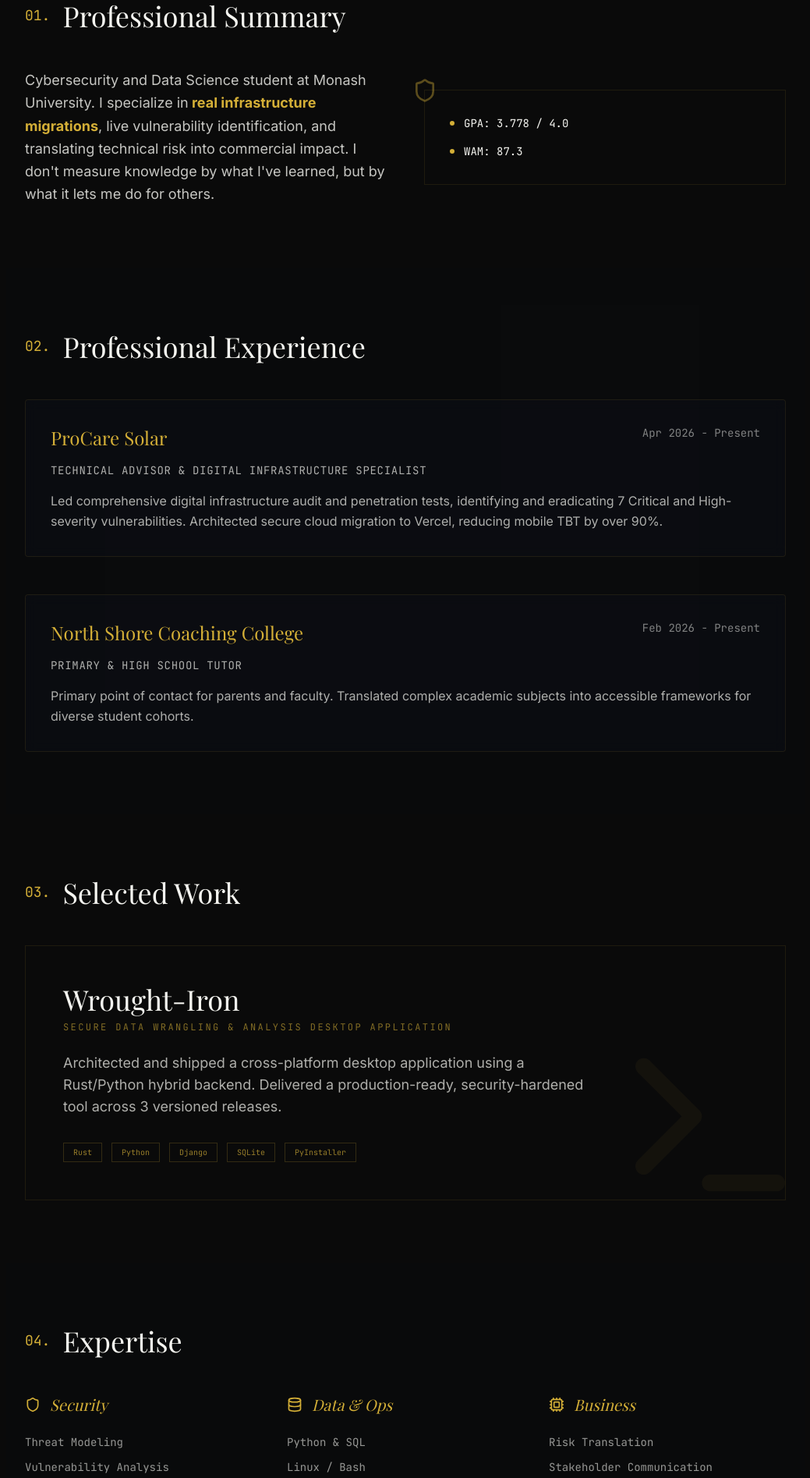
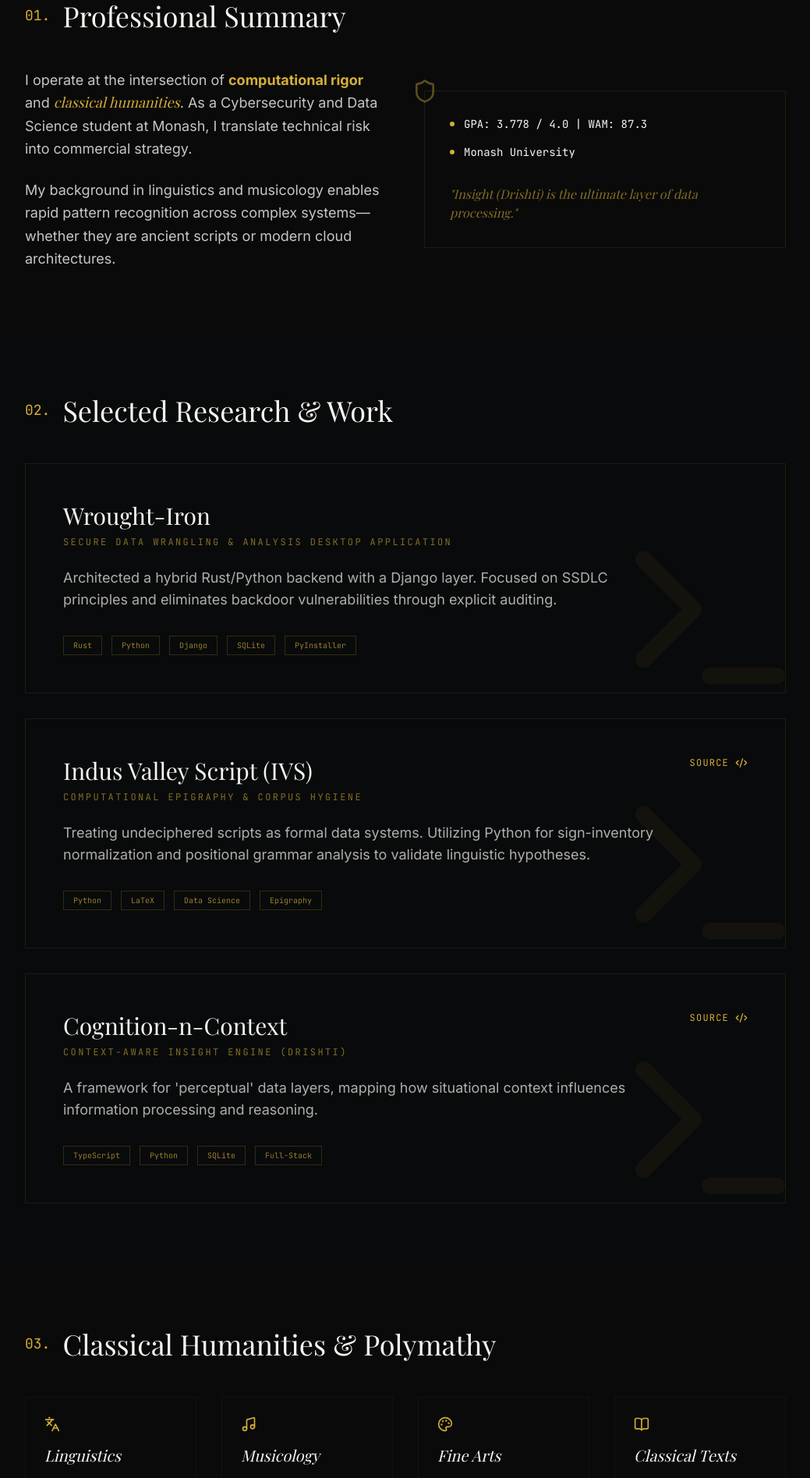
Before and after one commit to Div3-333/Div3-333.github.io, a React (Vite) app: page / in a window 1280 px wide. Shown: the part 880-2775 px from the top of the page at 78% size, without its empty margins (120-1159 px from the left). Built offline with nearby package versions, Linux system fonts and the light colour scheme; a web font is replaced by a local one.

Commit message:
Enhance: Integrate polymathic content, research projects, and updated contact info

```diff
--- a/src/App.jsx
+++ b/src/App.jsx
@@ -5,7 +5,12 @@ import {
   Shield,
   Database,
   Cpu,
-  Terminal
+  Terminal,
+  Languages,
+  Music,
+  Palette,
+  BookOpen,
+  Code2
 } from 'lucide-react';
 
 const Portfolio = () => {
@@ -36,7 +41,44 @@ const Portfolio = () => {
       title: "Wrought-Iron",
       subtitle: "Secure Data Wrangling & Analysis Desktop Application",
       tech: ["Rust", "Python", "Django", "SQLite", "PyInstaller"],
-      description: "Architected and shipped a cross-platform desktop application using a Rust/Python hybrid backend. Delivered a production-ready, security-hardened tool across 3 versioned releases."
+      description: "Architected a hybrid Rust/Python backend with a Django layer. Focused on SSDLC principles and eliminates backdoor vulnerabilities through explicit auditing."
+    },
+    {
+      title: "Indus Valley Script (IVS)",
+      subtitle: "Computational Epigraphy & Corpus Hygiene",
+      tech: ["Python", "LaTeX", "Data Science", "Epigraphy"],
+      description: "Treating undeciphered scripts as formal data systems. Utilizing Python for sign-inventory normalization and positional grammar analysis to validate linguistic hypotheses.",
+      link: "https://github.com/Div3-333/Indus-Valley-Script-IVS"
+    },
+    {
+      title: "Cognition-n-Context",
+      subtitle: "Context-Aware Insight Engine (Drishti)",
+      tech: ["TypeScript", "Python", "SQLite", "Full-Stack"],
+      description: "A framework for 'perceptual' data layers, mapping how situational context influences information processing and reasoning.",
+      link: "https://github.com/Div3-333/cognition-n-context"
+    }
+  ];
+
+  const humanitiesExpertise = [
+    {
+      icon: <Languages size={20} />,
+      title: "Linguistics",
+      details: "Sanskrit, Hindi, Tamil, Malayalam (Fluent); Kannada (Competent). Focus on comparative philology and ancient scripts."
+    },
+    {
+      icon: <Music size={20} />,
+      title: "Musicology",
+      details: "South Asian music theory, raga-analysis, and the intersection of musicology with mathematical pattern recognition."
+    },
+    {
+      icon: <Palette size={20} />,
+      title: "Fine Arts",
+      details: "Deep interest in Tanjore art, Madhubani, Rajput miniatures, and traditional sculpting. Trained in Kathak/Bharatnatyam."
+    },
+    {
+      icon: <BookOpen size={20} />,
+      title: "Classical Texts",
+      details: "In-depth study of Sanskrit literature and ancient technical treatises on art and aesthetics."
     }
   ];
 
@@ -53,7 +95,7 @@ const Portfolio = () => {
             DS
           </motion.span>
           <div className="flex gap-8 text-sm uppercase tracking-widest font-mono text-foreground/60">
-            {['About', 'Experience', 'Work', 'Skills'].map((item) => (
+            {['About', 'Experience', 'Work', 'Humanities'].map((item) => (
               <a key={item} href={`#${item.toLowerCase()}`} className="hover:text-accent-gold transition-colors">
                 {item}
               </a>
@@ -63,21 +105,21 @@ const Portfolio = () => {
       </nav>
 
       {/* Hero Section */}
-      <section className="h-screen flex flex-col justify-center items-center relative overflow-hidden px-6">
+      <section className="h-screen flex flex-col justify-center items-center relative overflow-hidden px-6 text-center">
         <motion.div
           initial={{ opacity: 0, y: 30 }}
           animate={{ opacity: 1, y: 0 }}
           transition={{ duration: 1 }}
-          className="text-center z-10"
+          className="z-10"
         >
           <h1 className="text-6xl md:text-8xl mb-4 text-glow font-serif">
             Divyanshu Sharma
           </h1>
           <p className="font-mono text-accent-gold tracking-[0.3em] uppercase mb-8 text-sm md:text-base">
-            Cybersecurity & Data Science
+            Cybersecurity • Data Science • Polymath
           </p>
           <div className="flex gap-4 justify-center">
-            <a href="mailto:dsha0098@student.monash.edu" className="p-3 border border-accent-gold/20 hover:border-accent-gold/60 transition-all rounded-full">
+            <a href="mailto:divyanshu.s.cs@gmail.com" className="p-3 border border-accent-gold/20 hover:border-accent-gold/60 transition-all rounded-full">
               <Mail size={20} className="text-accent-gold" />
             </a>
             <a href="https://linkedin.com/in/divyanshu-sharma-b08517283" target="_blank" className="p-3 border border-accent-gold/20 hover:border-accent-gold/60 transition-all rounded-full">
@@ -89,7 +131,6 @@ const Portfolio = () => {
           </div>
         </motion.div>
 
-        {/* Decorative Background Elements */}
         <div className="absolute inset-0 opacity-20 pointer-events-none">
           <div className="absolute top-1/2 left-1/2 -translate-x-1/2 -translate-y-1/2 w-[800px] h-[800px] bg-accent-gold/5 blur-[120px] rounded-full" />
         </div>
@@ -103,22 +144,28 @@ const Portfolio = () => {
             Professional Summary
           </h2>
           <div className="grid md:grid-cols-2 gap-12 items-center">
-            <p className="text-lg leading-relaxed text-foreground/80">
-              Cybersecurity and Data Science student at Monash University. I specialize in
-              <span className="text-accent-gold font-bold"> real infrastructure migrations</span>,
-              live vulnerability identification, and translating technical risk into commercial
-              impact. I don't measure knowledge by what I've learned, but by what it lets me do for others.
-            </p>
+            <div className="space-y-6">
+              <p className="text-lg leading-relaxed text-foreground/80">
+                I operate at the intersection of <span className="text-accent-gold font-bold">computational rigor</span> and <span className="text-accent-gold italic font-serif">classical humanities</span>.
+                As a Cybersecurity and Data Science student at Monash, I translate technical risk into commercial strategy.
+              </p>
+              <p className="text-lg leading-relaxed text-foreground/80">
+                My background in linguistics and musicology enables rapid pattern recognition across complex systems—whether they are ancient scripts or modern cloud architectures.
+              </p>
+            </div>
             <div className="border border-accent-gold/10 p-8 relative group">
                <Shield className="absolute -top-4 -left-4 text-accent-gold/40 group-hover:text-accent-gold transition-colors" size={32} />
                <div className="space-y-4">
                  <div className="flex items-center gap-3">
                    <div className="w-1.5 h-1.5 bg-accent-gold rounded-full" />
-                   <span className="font-mono text-sm">GPA: 3.778 / 4.0</span>
+                   <span className="font-mono text-sm">GPA: 3.778 / 4.0 | WAM: 87.3</span>
                  </div>
                  <div className="flex items-center gap-3">
                    <div className="w-1.5 h-1.5 bg-accent-gold rounded-full" />
-                   <span className="font-mono text-sm">WAM: 87.3</span>
+                   <span className="font-mono text-sm">Monash University</span>
+                 </div>
+                 <div className="pt-4 font-serif italic text-accent-gold/60">
+                   "Insight (Drishti) is the ultimate layer of data processing."
                  </div>
                </div>
             </div>
@@ -126,92 +173,98 @@ const Portfolio = () => {
         </motion.div>
       </section>
 
-      {/* Experience Section */}
-      <section id="experience" className="section-container bg-navy/5">
+      {/* Work Section */}
+      <section id="work" className="section-container bg-navy/5">
         <motion.div {...fadeIn}>
           <h2 className="text-4xl mb-12 flex items-center gap-4">
             <span className="text-accent-gold text-lg font-mono">02.</span>
-            Professional Experience
+            Selected Research & Work
           </h2>
-          <div className="space-y-12">
-            {experience.map((exp, index) => (
-              <div key={index} className="card-old-money group">
-                <div className="flex flex-col md:flex-row justify-between mb-4">
-                  <h3 className="text-2xl text-accent-gold">{exp.company}</h3>
-                  <span className="font-mono text-sm opacity-50">{exp.period}</span>
+          <div className="grid md:grid-cols-1 gap-8">
+            {projects.map((project, index) => (
+              <div key={index} className="relative group overflow-hidden border border-accent-gold/10 p-12 hover:bg-navy/10 transition-all duration-700">
+                <div className="relative z-10 flex flex-col md:flex-row justify-between items-start gap-8">
+                  <div className="flex-1">
+                    <h3 className="text-3xl mb-2 group-hover:text-accent-gold transition-colors">{project.title}</h3>
+                    <p className="font-mono text-xs uppercase tracking-[0.2em] text-accent-gold/60 mb-6">{project.subtitle}</p>
+                    <p className="max-w-3xl text-foreground/70 mb-8 text-lg">{project.description}</p>
+                    <div className="flex flex-wrap gap-3">
+                      {project.tech.map(t => (
+                        <span key={t} className="px-3 py-1 text-[10px] font-mono border border-accent-gold/20 text-accent-gold/70">{t}</span>
+                      ))}
+                    </div>
+                  </div>
+                  {project.link && (
+                    <a href={project.link} target="_blank" className="flex items-center gap-2 font-mono text-xs text-accent-gold hover:text-foreground transition-colors uppercase tracking-widest whitespace-nowrap">
+                      Source <Code2 size={16} />
+                    </a>
+                  )}
                 </div>
-                <h4 className="font-mono text-sm uppercase tracking-wider mb-4 text-foreground/70">{exp.role}</h4>
-                <p className="text-foreground/70 leading-relaxed">{exp.description}</p>
+                <Terminal className="absolute -bottom-8 -right-8 text-accent-gold/5 w-64 h-64 group-hover:text-accent-gold/10 transition-all duration-700" />
               </div>
             ))}
           </div>
         </motion.div>
       </section>
 
-      {/* Projects Section */}
-      <section id="work" className="section-container">
+      {/* Humanities Section */}
+      <section id="humanities" className="section-container">
         <motion.div {...fadeIn}>
           <h2 className="text-4xl mb-12 flex items-center gap-4">
             <span className="text-accent-gold text-lg font-mono">03.</span>
-            Selected Work
+            Classical Humanities & Polymathy
           </h2>
-          {projects.map((project, index) => (
-            <div key={index} className="relative group overflow-hidden border border-accent-gold/10 p-12 hover:bg-navy/10 transition-all duration-700">
-              <div className="relative z-10">
-                <h3 className="text-4xl mb-2 group-hover:text-accent-gold transition-colors">{project.title}</h3>
-                <p className="font-mono text-xs uppercase tracking-[0.2em] text-accent-gold/60 mb-6">{project.subtitle}</p>
-                <p className="max-w-2xl text-foreground/70 mb-8 text-lg">{project.description}</p>
-                <div className="flex flex-wrap gap-3">
-                  {project.tech.map(t => (
-                    <span key={t} className="px-3 py-1 text-[10px] font-mono border border-accent-gold/20 text-accent-gold/70">{t}</span>
-                  ))}
-                </div>
+          <div className="grid md:grid-cols-2 lg:grid-cols-4 gap-8">
+            {humanitiesExpertise.map((item, index) => (
+              <div key={index} className="border border-accent-gold/5 p-6 hover:border-accent-gold/30 transition-all duration-500 bg-background/40">
+                <div className="text-accent-gold mb-4">{item.icon}</div>
+                <h3 className="font-serif text-xl mb-3 italic">{item.title}</h3>
+                <p className="text-sm text-foreground/60 leading-relaxed font-sans">{item.details}</p>
               </div>
-              <Terminal className="absolute -bottom-8 -right-8 text-accent-gold/5 w-64 h-64 group-hover:text-accent-gold/10 transition-all duration-700" />
-            </div>
-          ))}
+            ))}
+          </div>
         </motion.div>
       </section>
 
-      {/* Skills Section */}
+      {/* Expertise Section */}
       <section id="skills" className="section-container bg-navy/5">
         <motion.div {...fadeIn}>
           <h2 className="text-4xl mb-12 flex items-center gap-4">
             <span className="text-accent-gold text-lg font-mono">04.</span>
-            Expertise
+            Technical Expertise
           </h2>
           <div className="grid md:grid-cols-3 gap-8">
-            <div className="space-y-6">
+            <div className="space-y-6 card-old-money">
               <div className="flex items-center gap-3 text-accent-gold">
                 <Shield size={20} />
-                <h3 className="font-serif text-xl italic">Security</h3>
+                <h3 className="font-serif text-xl italic text-glow">Security</h3>
               </div>
-              <ul className="font-mono text-sm space-y-3 text-foreground/60">
-                <li>Threat Modeling</li>
+              <ul className="font-mono text-xs space-y-3 text-foreground/60">
+                <li>Threat Modeling & Pentesting</li>
                 <li>Vulnerability Analysis</li>
                 <li>SSDLC Principles</li>
                 <li>Cryptographic Protocols</li>
               </ul>
             </div>
-            <div className="space-y-6">
+            <div className="space-y-6 card-old-money">
               <div className="flex items-center gap-3 text-accent-gold">
                 <Database size={20} />
-                <h3 className="font-serif text-xl italic">Data & Ops</h3>
+                <h3 className="font-serif text-xl italic text-glow">Data & Ops</h3>
               </div>
-              <ul className="font-mono text-sm space-y-3 text-foreground/60">
+              <ul className="font-mono text-xs space-y-3 text-foreground/60">
                 <li>Python & SQL</li>
-                <li>Linux / Bash</li>
+                <li>Linux / Bash Architecture</li>
                 <li>Cisco Packet Tracer</li>
                 <li>TCP/IP & OSI Models</li>
               </ul>
             </div>
-            <div className="space-y-6">
+            <div className="space-y-6 card-old-money">
               <div className="flex items-center gap-3 text-accent-gold">
                 <Cpu size={20} />
-                <h3 className="font-serif text-xl italic">Business</h3>
+                <h3 className="font-serif text-xl italic text-glow">Strategy</h3>
               </div>
-              <ul className="font-mono text-sm space-y-3 text-foreground/60">
-                <li>Risk Translation</li>
+              <ul className="font-mono text-xs space-y-3 text-foreground/60">
+                <li>Risk Liability Translation</li>
                 <li>Stakeholder Communication</li>
                 <li>Client Discovery</li>
                 <li>Technical Mentorship</li>
@@ -224,14 +277,14 @@ const Portfolio = () => {
       {/* Footer */}
       <footer className="py-20 border-t border-accent-gold/5 text-center">
         <div className="flex flex-col items-center gap-6">
-          <p className="font-serif italic text-2xl text-accent-gold">Striving for impact at scale.</p>
+          <p className="font-serif italic text-2xl text-accent-gold text-glow">Insight through context.</p>
           <div className="flex gap-8">
              <a href="https://github.com/Div3-333" className="text-foreground/40 hover:text-accent-gold transition-colors font-mono text-xs uppercase tracking-widest">GitHub</a>
              <a href="https://linkedin.com/in/divyanshu-sharma-b08517283" className="text-foreground/40 hover:text-accent-gold transition-colors font-mono text-xs uppercase tracking-widest">LinkedIn</a>
-             <a href="mailto:dsha0098@student.monash.edu" className="text-foreground/40 hover:text-accent-gold transition-colors font-mono text-xs uppercase tracking-widest">Email</a>
+             <a href="mailto:divyanshu.s.cs@gmail.com" className="text-foreground/40 hover:text-accent-gold transition-colors font-mono text-xs uppercase tracking-widest">Email</a>
           </div>
           <p className="font-mono text-[10px] uppercase tracking-widest text-foreground/20 mt-8">
-            © 2026 Divyanshu Sharma • Designed with Intent
+            © 2026 Divyanshu Sharma • Polymathic Inquiry
           </p>
         </div>
       </footer>
```
